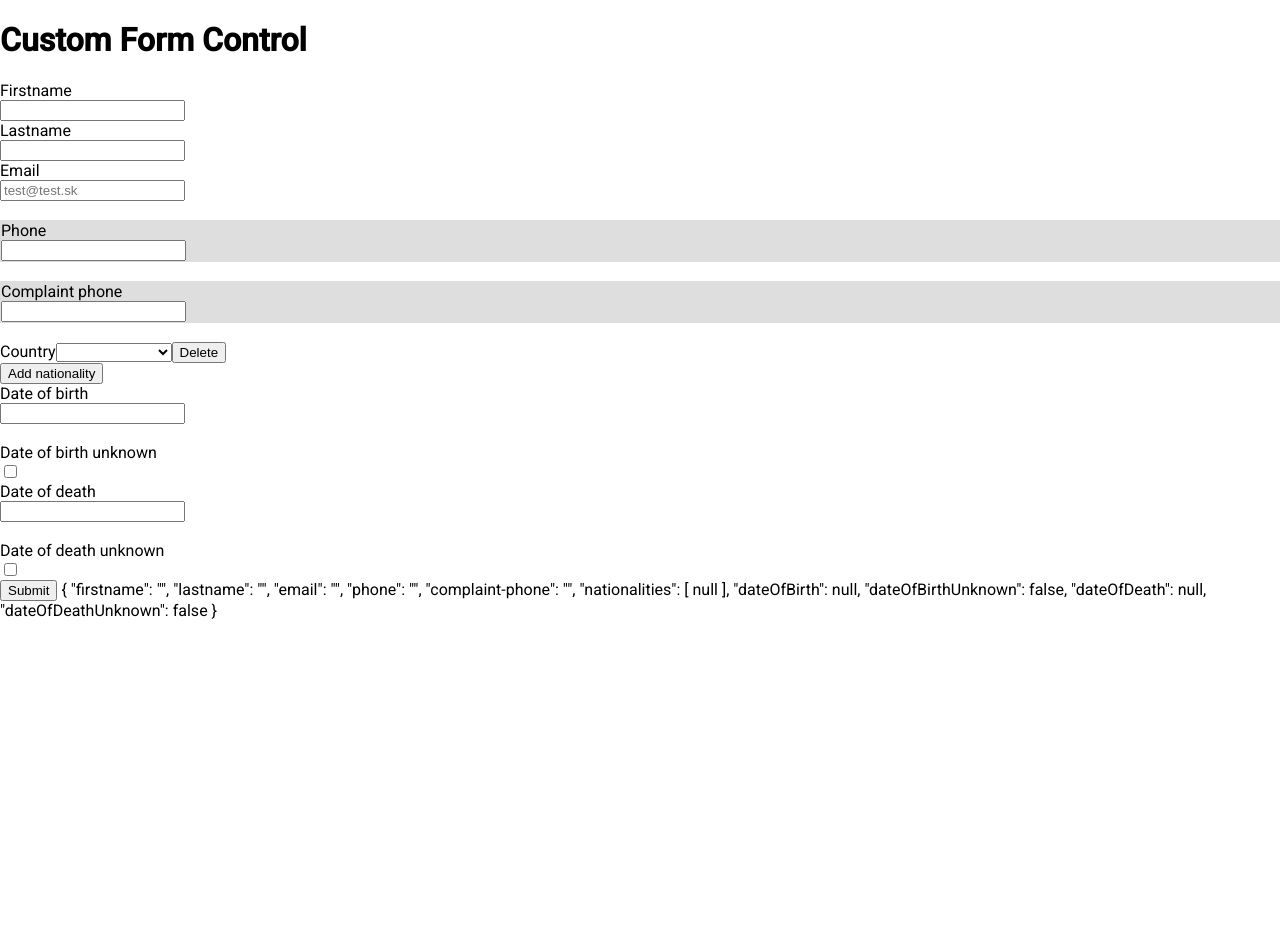
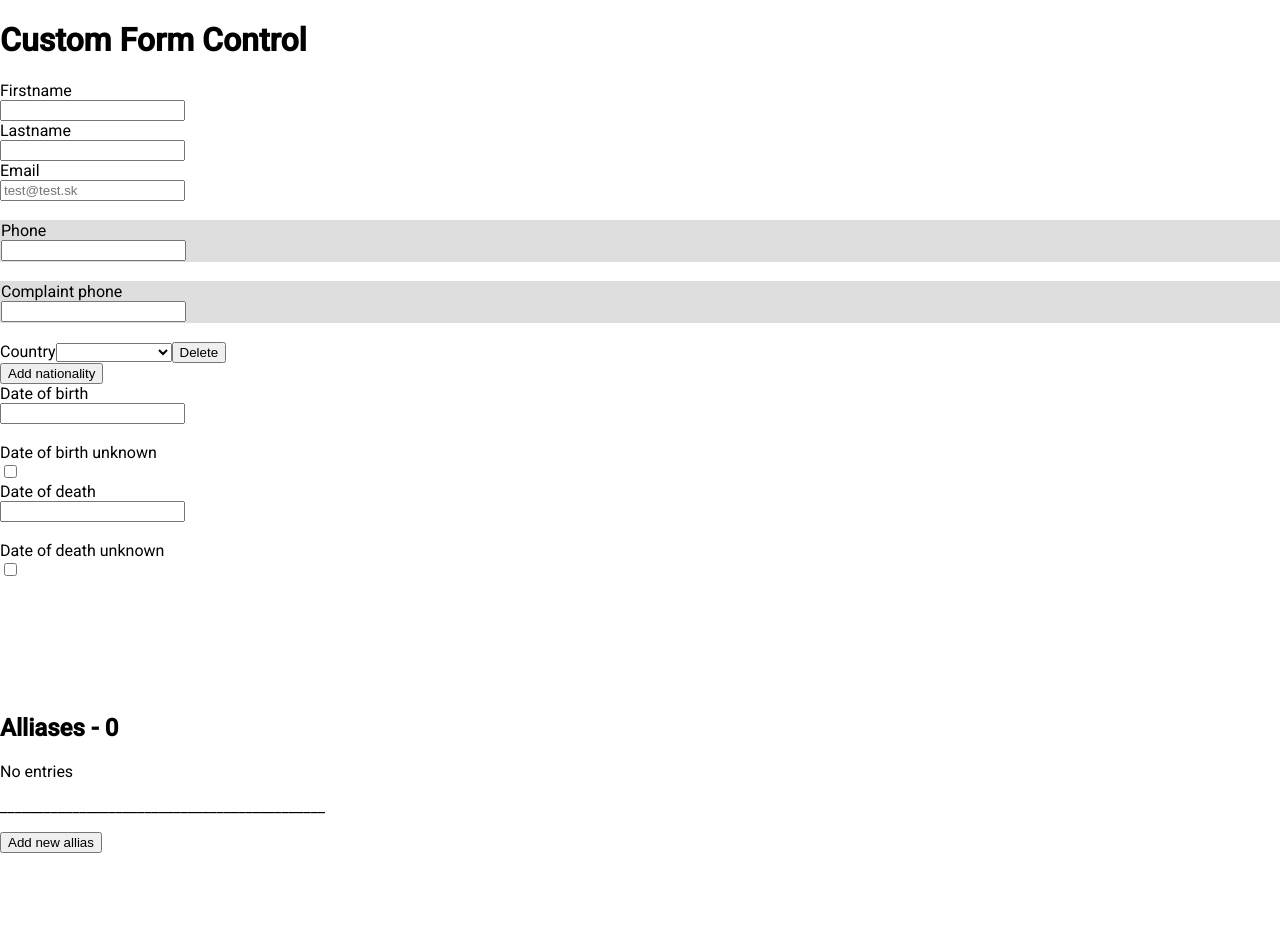
Before and after one commit to TomasMifkovic/angular-playground, an Angular app: page / in a window 1280 px wide. Shown: the top 952 px of the page. Before the commit the page ends 821 px from the top, so only its background shows below. Built offline with nearby package versions, Linux system fonts and the light colour scheme.

Commit message:
multiinput

```diff
--- a/src/app/custom-form-control/custom-form-control.component.html
+++ b/src/app/custom-form-control/custom-form-control.component.html
@@ -29,9 +29,44 @@
 
   <nationality-input key="nationalities"></nationality-input>
 
-  <date-input inputKey="dateOfBirth" checkboxKey="dateOfBirthUnknown" inputLabel="Date of birth" checkboxLabel="Date of birth unknown" />
-  <date-input inputKey="dateOfDeath" checkboxKey="dateOfDeathUnknown" inputLabel="Date of death" checkboxLabel="Date of death unknown" />
+  <date-input
+    inputKey="dateOfBirth"
+    checkboxKey="dateOfBirthUnknown"
+    inputLabel="Date of birth"
+    checkboxLabel="Date of birth unknown"
+  />
+  <date-input
+    inputKey="dateOfDeath"
+    checkboxKey="dateOfDeathUnknown"
+    inputLabel="Date of death"
+    checkboxLabel="Date of death unknown"
+  />
 
+  <br /><br /><br /><br /><br /><br />
+
+  <multi-input
+    addButtonLabel="Add new allias"
+    heading="Alliases"
+    key="alliases"
+    [newFormGroupFactory]="alliasFormFactory"
+    [displayFn]="displayAllias"
+  >
+    <ng-template #formTemplate let-formGroup>
+      <div [formGroup]="formGroup">
+        <custom-input
+          formControlName="firstname"
+          label="Firstname"
+          inputId="firstname"
+        />
+        <custom-input
+          formControlName="lastname"
+          label="Lastname"
+          inputId="lastname"
+        />
+      </div>
+    </ng-template>
+  </multi-input>
+  <br /><br /><br /><br /><br /><br />
   <button type="submit" (click)="submit()">Submit</button>
   {{ value | json }}
 </form>
--- a/src/app/custom-form-control/custom-form-control.component.ts
+++ b/src/app/custom-form-control/custom-form-control.component.ts
@@ -34,4 +34,20 @@ export class CustomFormControlComponent implements OnInit {
     }
     console.log(this.form.getRawValue());
   }
+
+  alliasFormFactory = (): FormGroup => {
+    return new FormGroup({
+      firstname: new FormControl('', [Validators.required]),
+      lastname: new FormControl('', [Validators.required]),
+    });
+  };
+
+  displayAllias = (
+    alias: Record<string, any>
+  ): Array<{ label: string; value: string }> => {
+    return Object.keys(alias).map((key) => ({
+      label: key,
+      value: alias[key],
+    }));
+  };
 }
--- a/src/app/custom-form-control/custom-form-control.module.ts
+++ b/src/app/custom-form-control/custom-form-control.module.ts
@@ -8,8 +8,9 @@ import { PhoneInputComponent } from './phone-input/phone-input.component';
 import { NationalityInputComponent } from './nationality-input/nationality-input.component';
 import { NationalityService } from './nationality-input/nationality.service';
 import { DateInputComponent } from './date-input/component';
+import { MultiInputComponent } from './multi-input/multi-input.component';
 
-const components = [CustomFormControlComponent, CustomInputComponent, PhoneInputComponent, NationalityInputComponent, DateInputComponent];
+const components = [CustomFormControlComponent, CustomInputComponent, PhoneInputComponent, NationalityInputComponent, DateInputComponent, MultiInputComponent];
 
 @NgModule({
     imports: [CommonModule, ReactiveFormsModule],
--- /dev/null
+++ b/src/app/custom-form-control/multi-input/multi-input.component.html
@@ -0,0 +1,52 @@
+<h2>{{ heading }} - {{ countOfFilledForms }}</h2>
+
+<div>
+  @if (innerFormGroups.length) {
+  <!---->
+  @for (formGroup of innerFormGroups; track $index) {
+  <!----->
+  @if (editMode[$index] || (addMode && $index === innerFormGroups.length - 1)) {
+  <!----->
+
+  <ng-container
+    *ngTemplateOutlet="formTemplateRef; context: { $implicit: formGroup }"
+  />
+
+  <button (click)="cancel($index)">Cancel</button>
+  <button (click)="add($index)">Save</button>
+  <!---->
+  } @else {
+  <!---->
+  <div>
+    @for (item of displayFn(formGroup.getRawValue()); track $index) {
+    <!---->
+    <div>
+      <span
+        ><strong>{{ item.label }}</strong></span
+      >: <span>{{ item.value }}</span>
+    </div>
+    <!---->
+    }
+    <button (click)="edit($index)">Edit</button>
+    <button (click)="removeControl($index)">Delete</button>
+    @if ($index + 1 != innerFormGroups.length) {
+    <p>_____________________________________________________</p>
+    }
+  </div>
+  <!---->
+  }
+  <!----->
+  }
+  <!---->
+  } @else {
+  <p>No entries</p>
+  } @if (!addMode) {
+  <!---->
+  <p>_____________________________________________</p>
+
+  <button (click)="addControl()">
+    {{ addButtonLabel }}
+  </button>
+  <!---->
+  }
+</div>
--- /dev/null
+++ b/src/app/custom-form-control/multi-input/multi-input.component.ts
@@ -0,0 +1,91 @@
+import {
+  Component,
+  ContentChild,
+  Input,
+  OnDestroy,
+  OnInit,
+  TemplateRef,
+} from '@angular/core';
+import { BaseControlDirective } from '../base-control.directive';
+import { FormArray, FormGroup } from '@angular/forms';
+
+@Component({
+  selector: 'multi-input',
+  templateUrl: './multi-input.component.html',
+  styleUrl: './multi-input.component.scss',
+})
+export class MultiInputComponent
+  extends BaseControlDirective
+  implements OnInit, OnDestroy
+{
+  @Input({ required: true }) key!: string;
+  @Input({ required: true }) heading!: string;
+  @Input({ required: true }) addButtonLabel!: string;
+  @Input({ required: true }) newFormGroupFactory!: () => FormGroup;
+  @Input({ required: true }) displayFn!: (
+    value: Record<string, any>
+  ) => Array<{ label: string; value: string }>;
+
+  @ContentChild('formTemplate') formTemplateRef: TemplateRef<any> | null = null;
+
+  countOfFilledForms = 0;
+  addMode = false;
+  editMode: Record<number, any> = {};
+
+  get formArray() {
+    return this.formGroup.get(this.key) as FormArray;
+  }
+
+  get innerFormGroups() {
+    return this.formArray.controls as FormGroup[];
+  }
+
+  ngOnInit(): void {
+    this.formGroup.addControl(this.key, new FormArray([]));
+  }
+
+  ngOnDestroy(): void {
+    this.formGroup.removeControl(this.key);
+  }
+
+  add(index: number) {
+    this.innerFormGroups[index].updateValueAndValidity();
+    if (this.innerFormGroups[index].invalid) {
+      this.innerFormGroups[index].markAllAsTouched();
+      return;
+    }
+
+    if (this.editMode[index]) {
+      this.editMode[index] = undefined;
+    } else {
+      this.addMode = false;
+      this.countOfFilledForms = this.innerFormGroups.length;
+    }
+  }
+
+  edit(index: number) {
+    this.editMode[index] = this.innerFormGroups[index].value;
+  }
+
+  cancel(index: number) {
+    if (this.editMode[index]) {
+      this.innerFormGroups[index].patchValue(this.editMode[index]);
+      this.editMode[index] = undefined;
+      return;
+    }
+    this.addMode = false;
+    this.removeControl(index);
+  }
+
+  addControl() {
+    this.addMode = true;
+    this.formArray.push(this.newFormGroupFactory());
+  }
+
+  removeControl(i: number) {
+    this.formArray.removeAt(i);
+    this.countOfFilledForms = this.addMode
+      ? this.innerFormGroups.length - 1
+      : this.innerFormGroups.length;
+  }
+}
```
Also changed, not shown: src/app/custom-form-control/multi-input/multi-input.component.scss (added).
